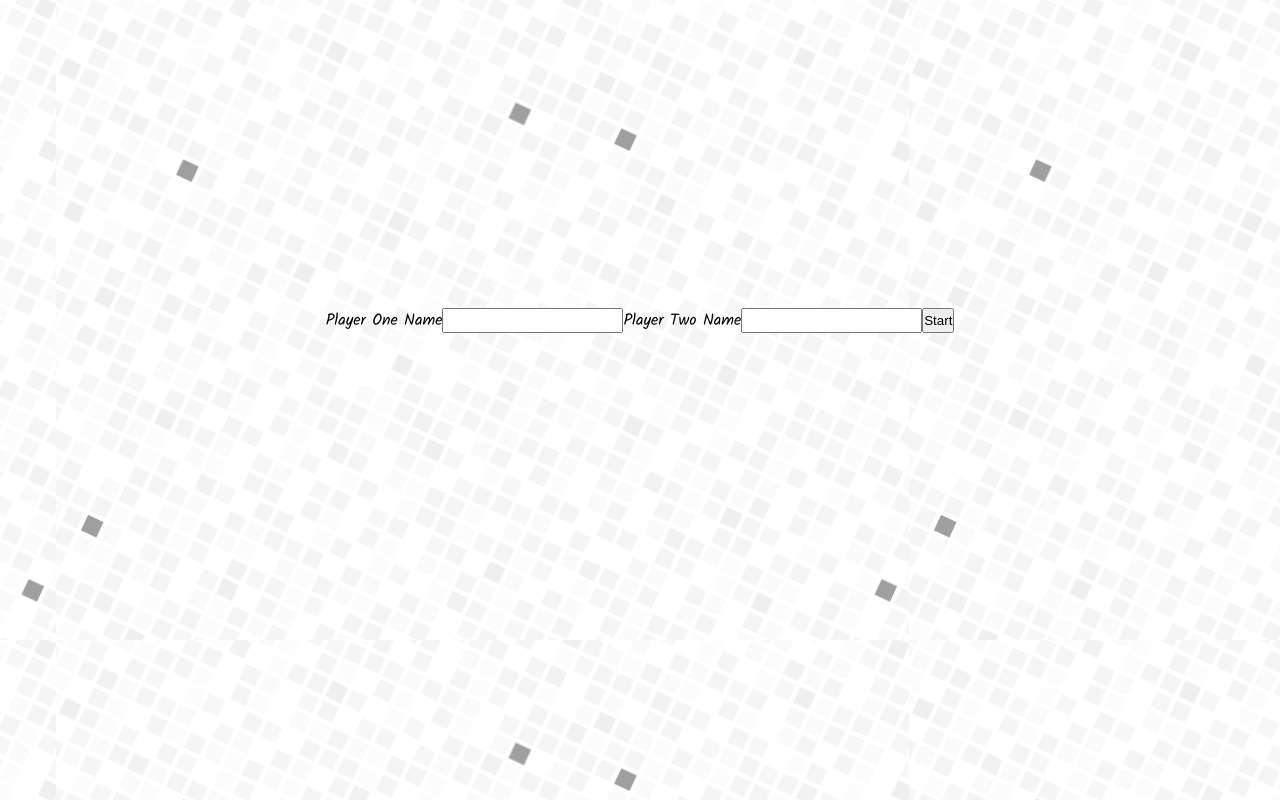
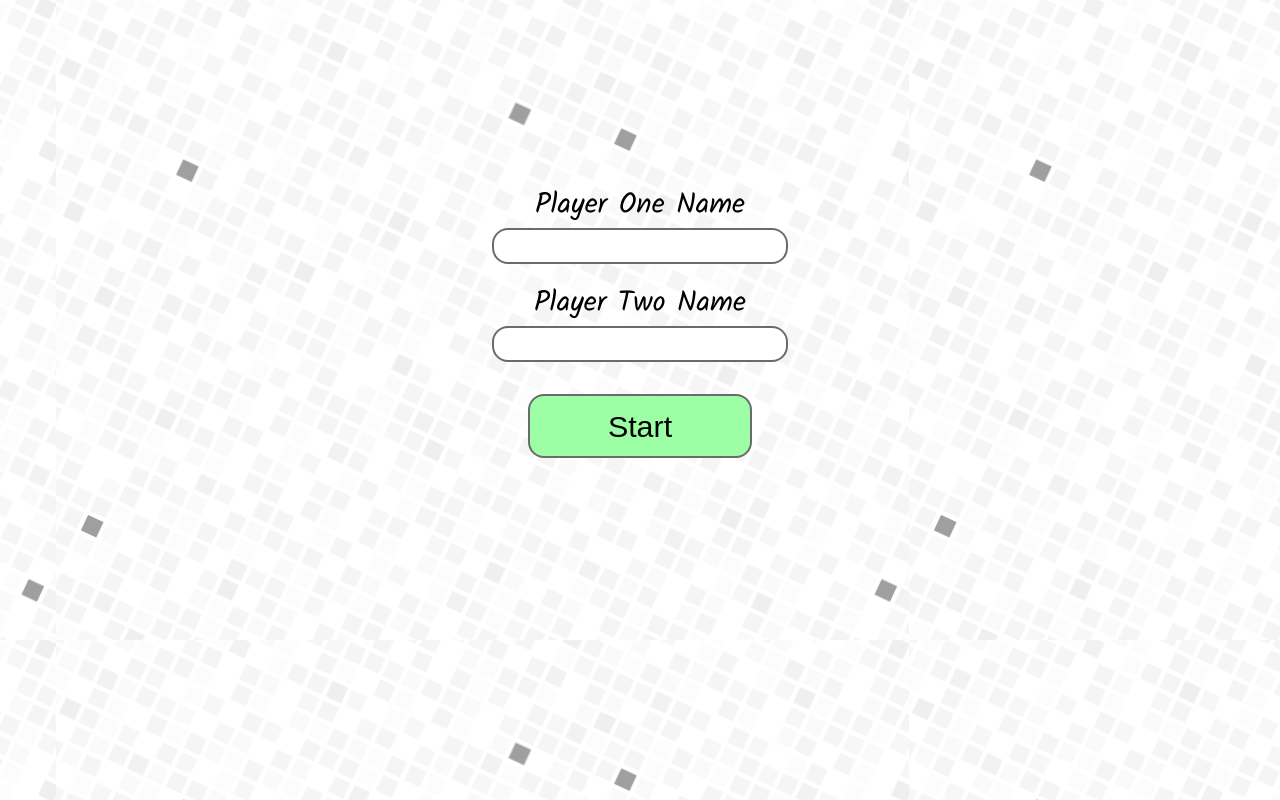
Before and after one commit to menulln/odin-tic-tac-toe, a website: page index.html in a window 1280 px wide. Both pictures are taken after a click on the button "1 vs. 1". Drawn offline with Linux system fonts and the light colour scheme.

Commit message:
Style two player input screen

```diff
--- a/style.css
+++ b/style.css
@@ -42,7 +42,8 @@ main {
     text-shadow: 0px 0px 10px rgba(0, 0, 0, 0.25);
 }
 
-.start-button {
+.start-button,
+.two-player-start {
     width: var(--btn-width);
     height: var(--btn-height);
     border: var(--btn-border);
@@ -58,6 +59,25 @@ main {
 
 .two-player-input {
     display: none;
+    flex-direction: column;
+    align-items: center;
+    font-size: calc(1rem + 1vw);
+}
+
+.two-player-input > input {
+    width: 120%;
+    height: 2rem;
+    border: var(--btn-border);
+    border-radius: var(--btn-radius);
+    padding: 0 5%;
+}
+
+#player-one-name {
+    margin-bottom: 1rem;
+}
+
+.two-player-start {
+    margin-top: 2rem;
 }
 
 .ai-input {
```
